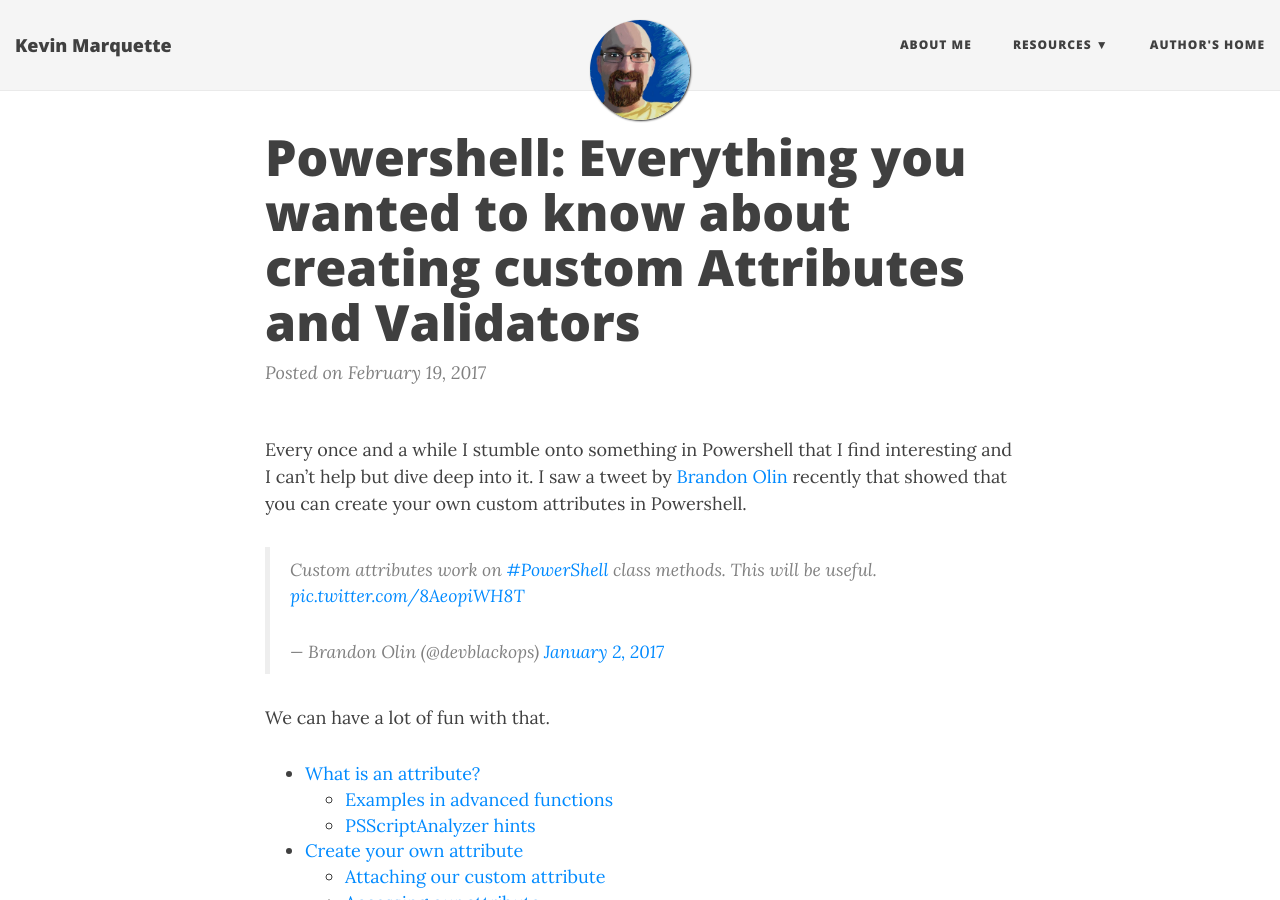
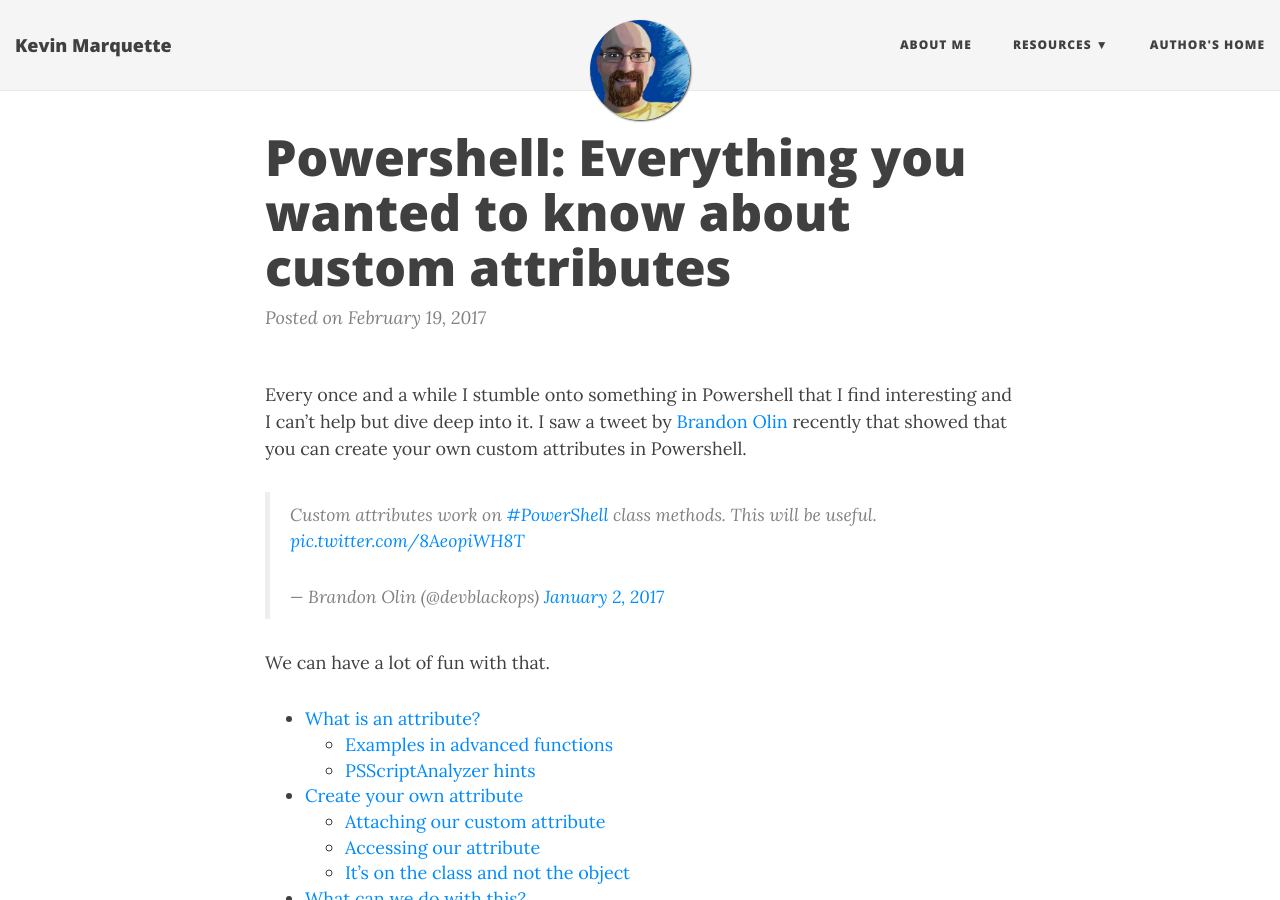
Before and after one commit to KevinMarquette/kevinmarquette.github.io, a Jekyll site: the page built from _posts/2016-02-19-Powershell-everything-you-wanted-to-know-about-creating-custom-attributes-and-validators.md, in a window 1280 px wide and 900 px high. Built offline with Jekyll 4.4.1, drawn with Linux system fonts in a browser that asks for light colours; nearby versions of some CDN libraries; comment, search, counter and statistics services are not loaded; some of the changed text lies outside the part shown.

Commit message:
replace the headding info

```diff
--- a/_posts/2016-02-19-Powershell-everything-you-wanted-to-know-about-creating-custom-attributes-and-validators.md
+++ b/_posts/2016-02-19-Powershell-everything-you-wanted-to-know-about-creating-custom-attributes-and-validators.md
@@ -1,8 +1,10 @@
 ---
 layout: post
-title: "Powershell: Everything you wanted to know about creating custom Attributes and Validators"
+title: "Powershell: Everything you wanted to know about custom attributes"
 date: 2017-02-19
+tags: [PowerShell,Classes]
 ---
+
 Every once and a while I stumble onto something in Powershell that I find interesting and I can't help but dive deep into it. I saw a tweet by [Brandon Olin](https://twitter.com/devblackops) recently that showed that you can create your own custom attributes in Powershell.
 
 
```
